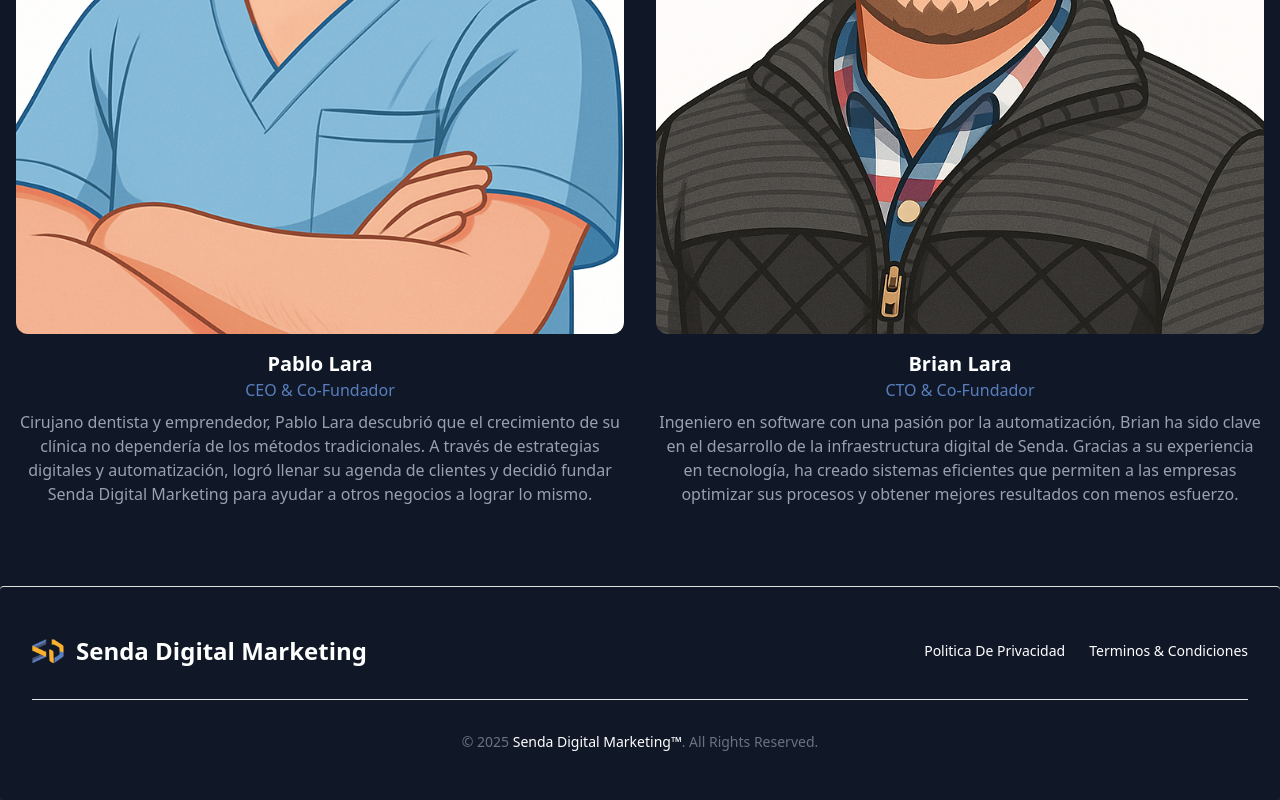
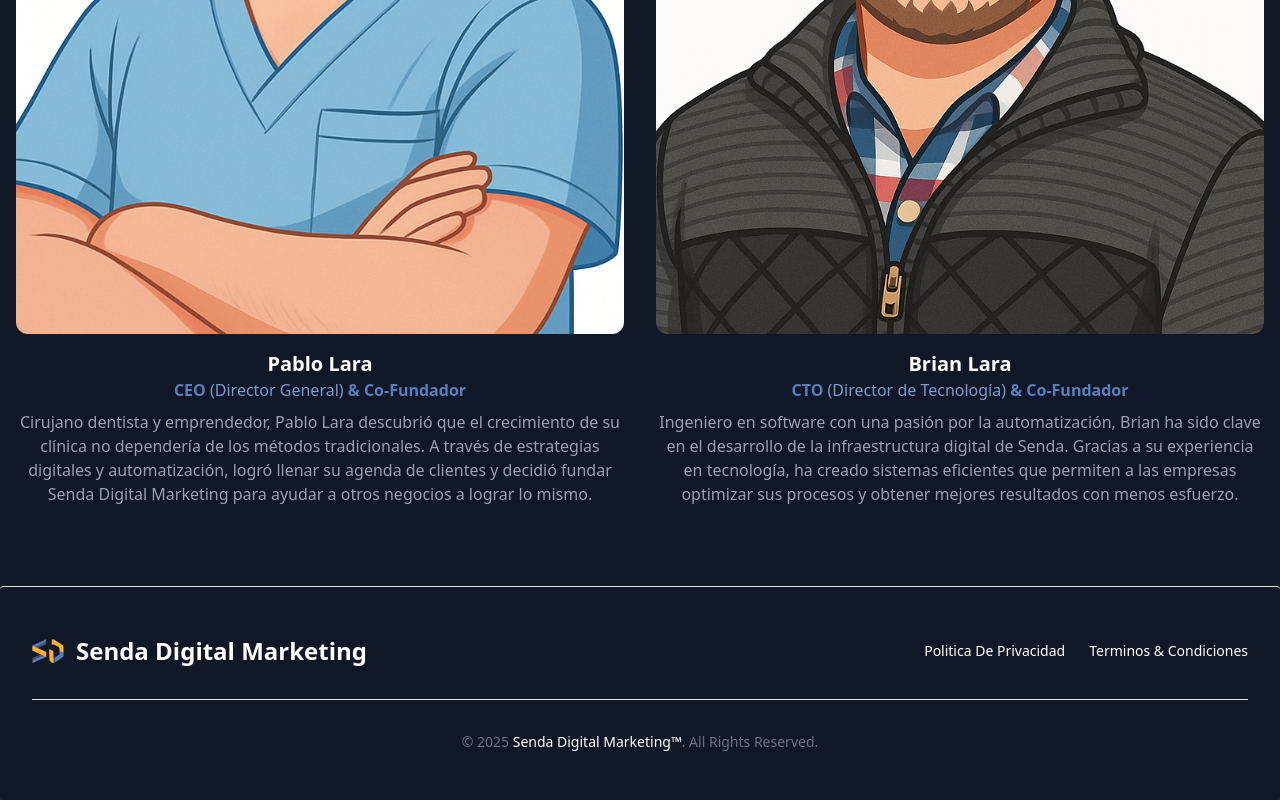
Before and after one commit to BrianDLara/Official_SDM_Website, a React (Vite) app: page / in a window 1280 px wide. Shown: the part 7018-7818 px from the top of the page. Built offline with nearby package versions, Linux system fonts and the light colour scheme; no server answers.

Commit message:
change css in team page

```diff
--- a/src/pages/Team.tsx
+++ b/src/pages/Team.tsx
@@ -42,7 +42,7 @@ const Team = () => {
             </div>
             <div className="text-center">
               <h3 className="text-xl font-bold text-white">Pablo Lara</h3>
-              <p className="text-[#597EBE] font-medium">CEO & Co-Fundador</p>
+              <p className="text-[#597EBE] font-bold">CEO <span className='text-[#7A9AD0] font-light'>(Director General)</span> & Co-Fundador</p>
               <p className="text-gray-400 mt-2">
                 Cirujano dentista y emprendedor, Pablo Lara descubrió que el crecimiento de su clínica no dependería de los métodos tradicionales.
                 A través de estrategias digitales y automatización, logró llenar su agenda de clientes y decidió fundar Senda Digital Marketing
@@ -72,7 +72,7 @@ const Team = () => {
             </div>
             <div className="text-center">
               <h3 className="text-xl font-bold text-white">Brian Lara</h3>
-              <p className="text-[#597EBE] font-medium">CTO & Co-Fundador</p>
+              <p className="text-[#597EBE] font-bold">CTO <span className='text-[#7A9AD0] font-light'>(Director de Tecnología)</span> & Co-Fundador</p>
               <p className="text-gray-400 mt-2">
                 Ingeniero en software con una pasión por la automatización, Brian ha sido clave en el desarrollo de
                 la infraestructura digital de Senda. Gracias a su experiencia en tecnología, ha creado sistemas eficientes
```
